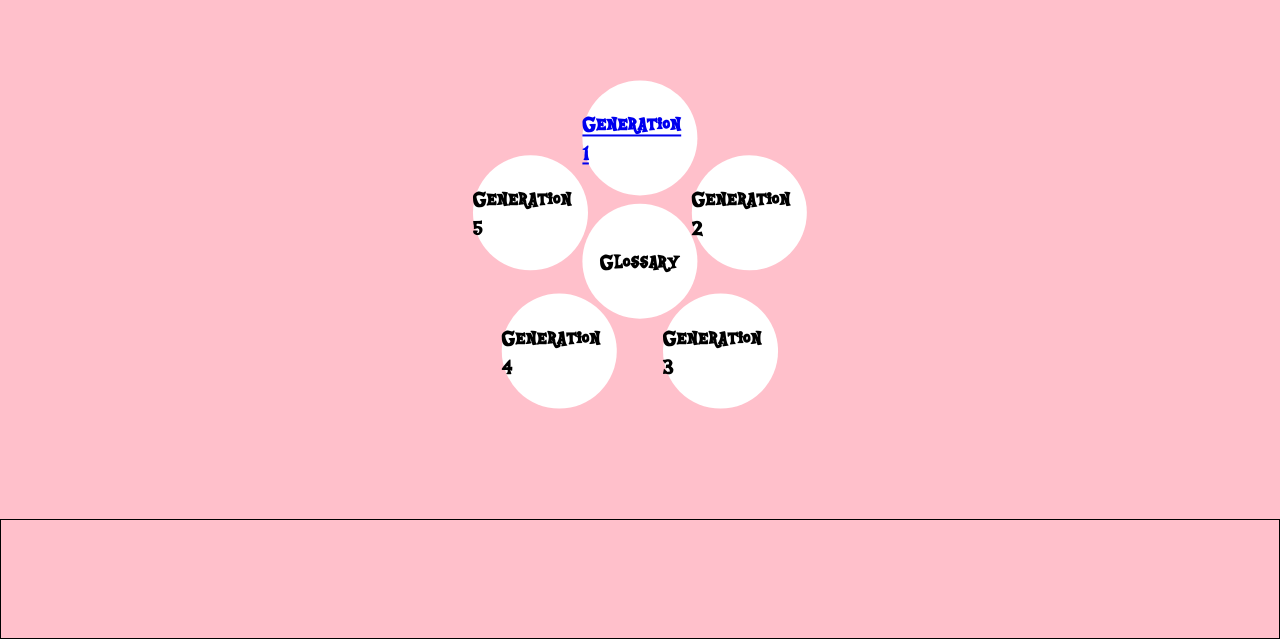
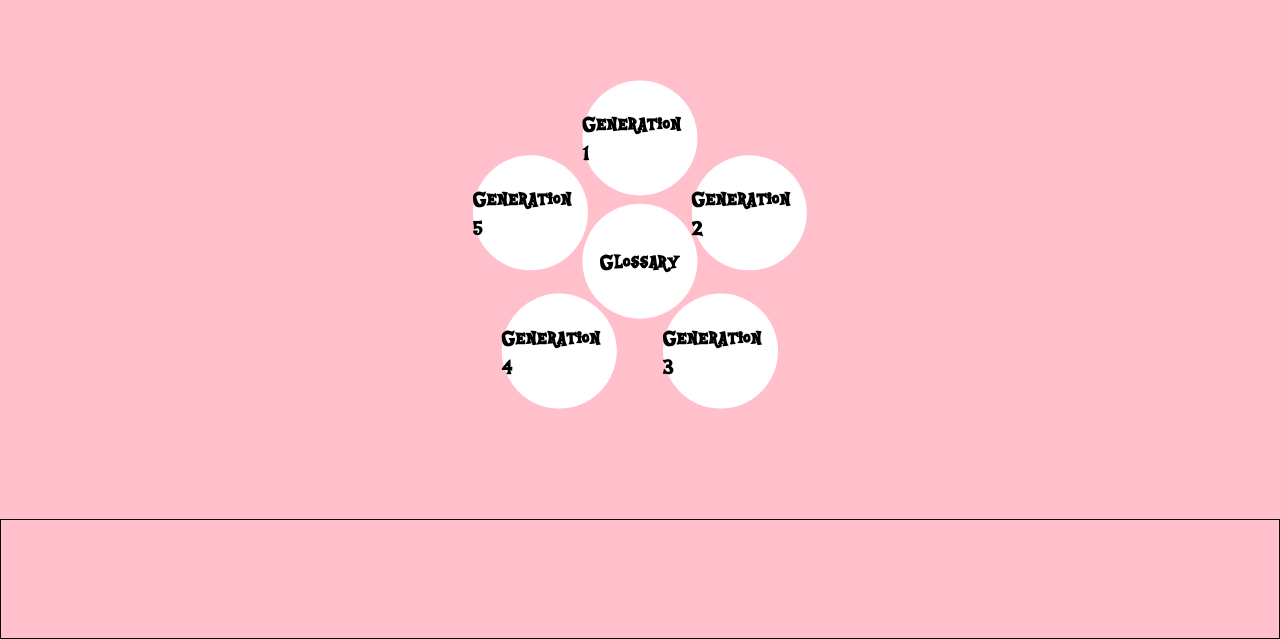
Before and after one commit to Sylverena/MyLittlePony-ALifeLongFansLook-site, a plain HTML site: page index.html in a window 1280 px wide. Shown: the part 161-800 px from the top of the page. Drawn offline with nearby package versions, Linux system fonts and the light colour scheme.

Commit message:
first commit

```diff
--- a/css/hub.css
+++ b/css/hub.css
@@ -18,6 +18,15 @@
     display: flex; /* or inline-flex */
     align-items: center;
     justify-content: center;
+
+    color: black;
+    text-decoration: none;
+
+    transition: background-color .5s;
+}
+
+.generation:hover {
+    background-color: lightblue;
 }
 
 .generation.one {
```
